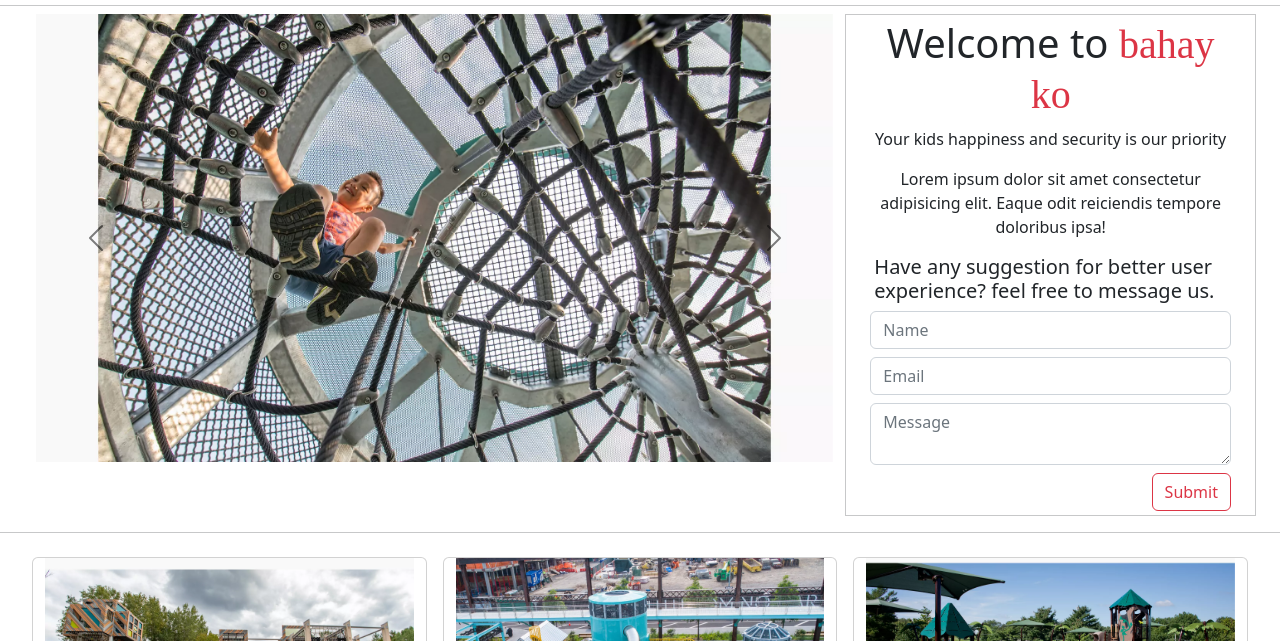
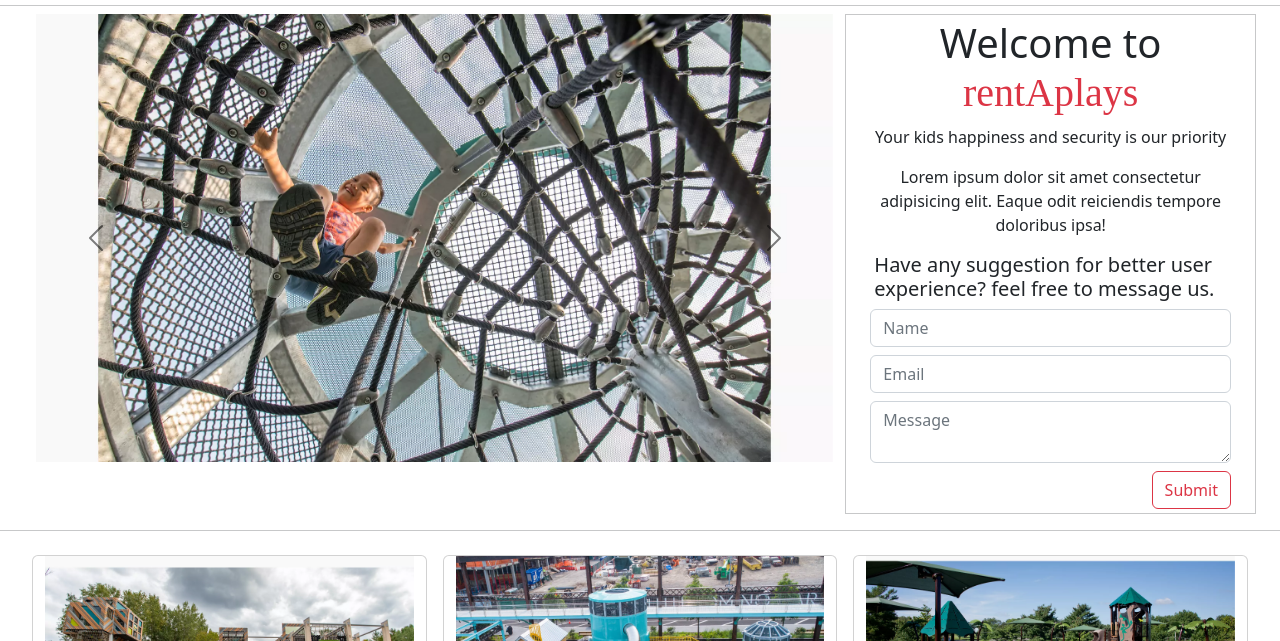
Before and after one commit to juliuszzzxc/juliuszzzxc.github.io, a plain HTML site: page index.html in a window 1280 px wide. Shown: the part 103-744 px from the top of the page. Drawn offline with nearby package versions, Linux system fonts and the light colour scheme.

Commit message:
back to normal name

```diff
--- a/index.html
+++ b/index.html
@@ -207,7 +207,7 @@
           </div>
           <div class="border border-dark border-opacity-25 container-fluid">
               <div class=" container mt-1">
-                  <h1 class="text-center">Welcome to <span class="erp text-danger">bahay ko</span></h1>
+                  <h1 class="text-center">Welcome to <span class="erp text-danger">rentAplays</span></h1>
                   <p class="text-center">Your kids happiness and security is our priority</p>
                   <p class="text-center">Lorem ipsum dolor sit amet consectetur adipisicing elit. Eaque odit reiciendis tempore doloribus ipsa!</p>
               </div>
```
